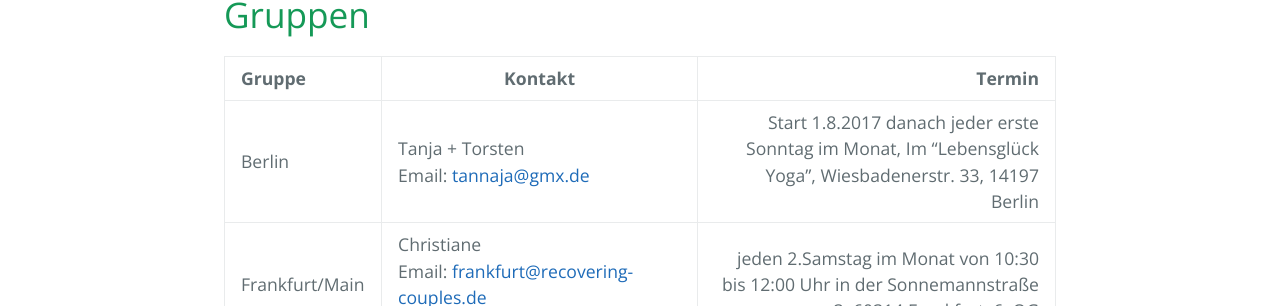
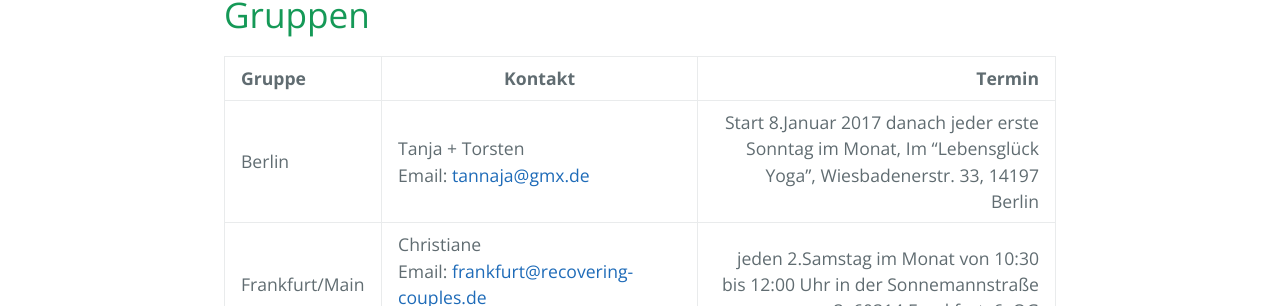
Before and after one commit to rcadeutschland/rcadeutschland.github.io, a Jekyll site: the page built from Gruppen.MD, in a window 1280 px wide. Shown: the part 385-691 px from the top of the page. Built offline with Jekyll 4.4.1, drawn with Linux system fonts in a browser that asks for light colours; nearby versions of some CDN libraries.

Commit message:
Update Gruppen.MD

```diff
--- a/Gruppen.MD
+++ b/Gruppen.MD
@@ -6,7 +6,7 @@
 
 | Gruppe | Kontakt | Termin                       |
 |:------ | ------- | ---------------------------: |
-| Berlin | Tanja + Torsten<br>Email: <tannaja@gmx.de> | Start 1.8.2017 danach jeder erste Sonntag im Monat, Im "Lebensglück Yoga", Wiesbadenerstr. 33, 14197 Berlin |
+| Berlin | Tanja + Torsten<br>Email: <tannaja@gmx.de> | Start 8.Januar 2017 danach jeder erste Sonntag im Monat, Im "Lebensglück Yoga", Wiesbadenerstr. 33, 14197 Berlin |
 | Frankfurt/Main | Christiane<br>Email: <frankfurt@recovering-couples.de><br>Tel: 0176 2355 5104 | jeden 2.Samstag im Monat  von 10:30 bis 12:00 Uhr  in der Sonnemannstraße 3, 60314 Frankfurt, 6. OG |
 | Hamburg | Sabine und Stefan<br>Tel: 040 41 49 81 15 (Sabine)<br>Tel: 0175 1 47 99 38 (Stefan)<br>Email: <isarlaenderin@gmx.de> | Ab 21. Januar 2017<br>14-tägig Samstag 18 - 20:00 Uhr<br>Stadtteilladen Eimsbüttel<br>Hellkamp 56 |
 | Hannover | Ulrich + Kornelia<br>Email: <hannover@recovering-couples.de> | 1. Montag im Monat 19:30 - 21:30 Uhr,  Groß-Buchholzer-Str. 30, Hannover |
```
